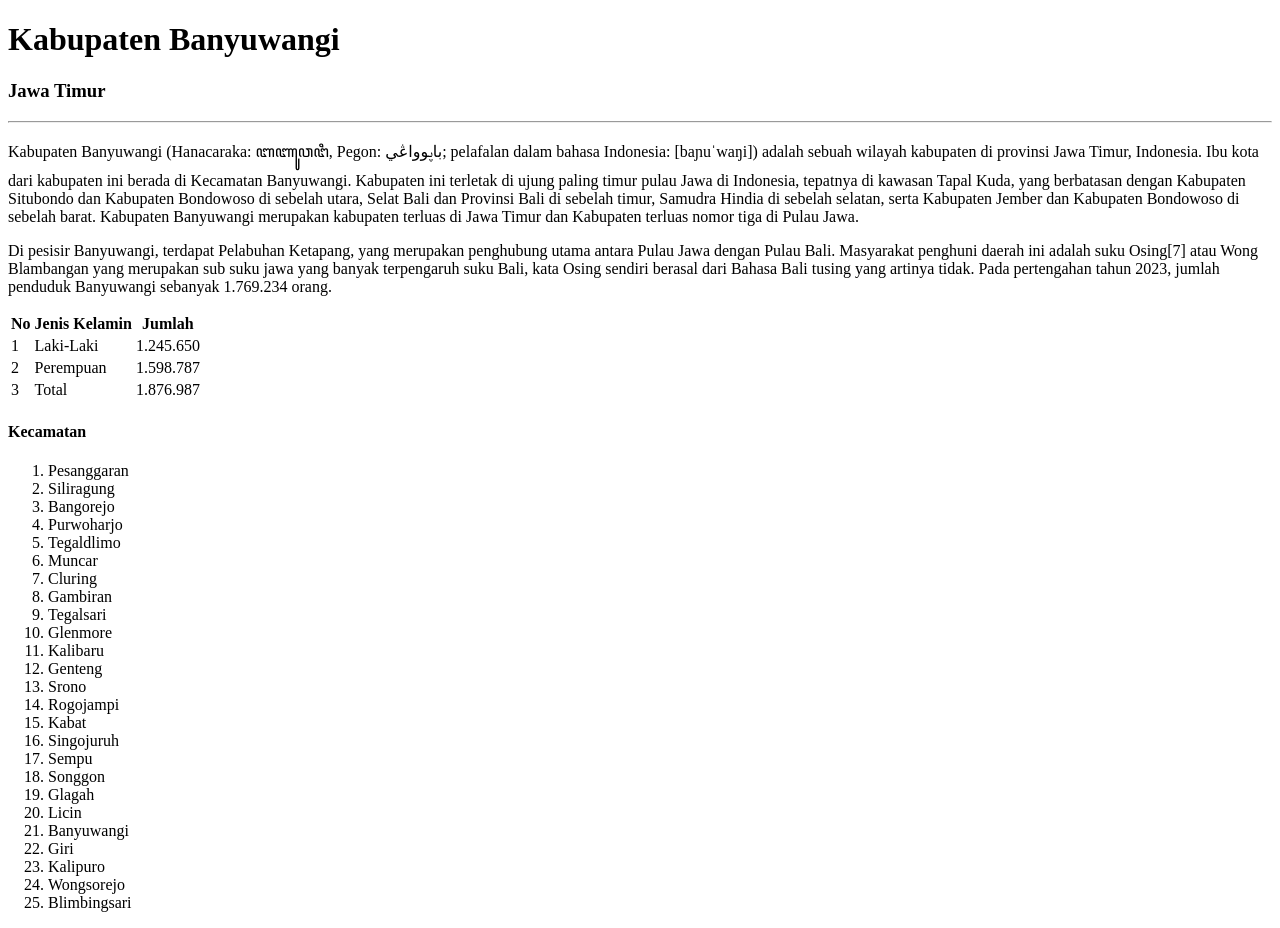
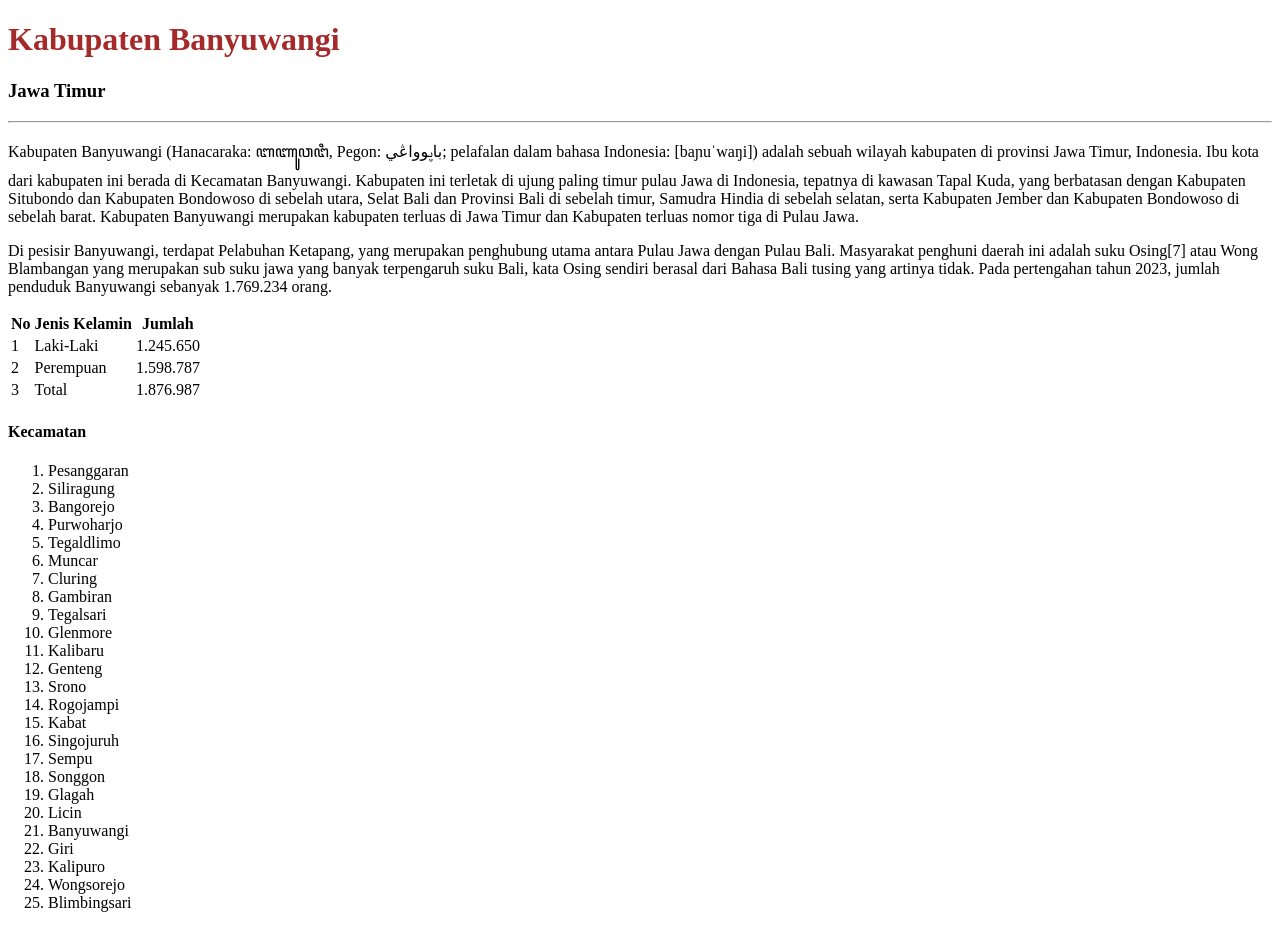
Before and after one commit to Hardika160805/pgweb2025-acara1, a plain HTML site: page index.html in a window 1280 px wide. Drawn offline with Linux system fonts and the light colour scheme.

Commit message:
ubah warna judul

```diff
--- a/index.html
+++ b/index.html
@@ -8,7 +8,7 @@
 <body>
     <main>
         <!-- Judul -->
-        <h1>Kabupaten Banyuwangi</h1>
+        <h1 style="color: brown;">Kabupaten Banyuwangi</h1>
         <!-- Sub-Judul -->
         <h3>Jawa Timur</h3>
         <hr>
```
